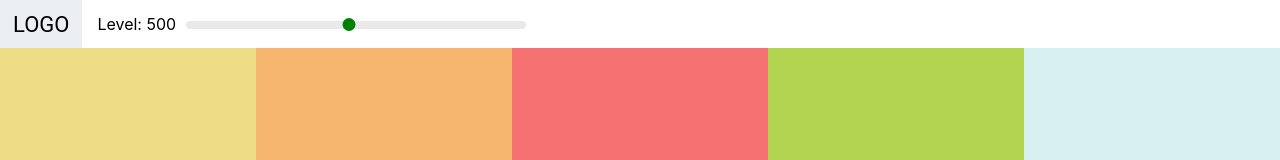
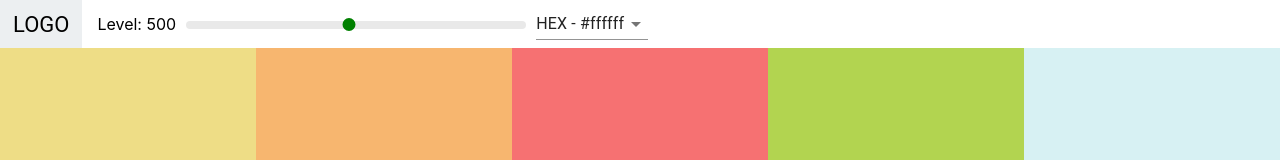
Before and after one commit to xueyublue/colors, a React (Create React App) app: page /palette/flat-ui-colors-american in a window 1280 px wide. Shown: the top 160 px of the page. Built offline with nearby package versions, Linux system fonts and the light colour scheme.

Commit message:
added format selector

```diff
--- a/package.json
+++ b/package.json
@@ -4,6 +4,7 @@
   "private": true,
   "dependencies": {
     "@material-ui/core": "4.12.3",
+    "@material-ui/icons": "^4.11.2",
     "@testing-library/jest-dom": "5.14.1",
     "@testing-library/react": "11.2.7",
     "@testing-library/user-event": "12.8.3",
--- a/src/Navbar.jsx
+++ b/src/Navbar.jsx
@@ -2,8 +2,9 @@ import React from "react";
 import Slider from "rc-slider";
 import "rc-slider/assets/index.css";
 import "./Navbar.css";
+import { MenuItem, Select } from "@material-ui/core";
 
-function Navbar({ level, handleChange }) {
+function Navbar({ level, onLevelChange, format, onFormatChange }) {
   return (
     <header className="Navbar">
       <div className="logo">
@@ -12,8 +13,15 @@ function Navbar({ level, handleChange }) {
       <div className="slider-container">
         <span>Level: {level}</span>
         <div className="slider">
-          <Slider defaultValue={level} min={100} max={900} step={100} onAfterChange={handleChange} />
+          <Slider defaultValue={level} min={100} max={900} step={100} onAfterChange={onLevelChange} />
         </div>
+      </div>
+      <div className="select-container">
+        <Select value={format} onChange={onFormatChange}>
+          <MenuItem value="hex">HEX - #ffffff</MenuItem>
+          <MenuItem value="rgb">RGB - rgb(255,255,255)</MenuItem>
+          <MenuItem value="rgba">RGBA - rgba(255,255,255,1.0)</MenuItem>
+        </Select>
       </div>
     </header>
   );
--- a/src/Palette.jsx
+++ b/src/Palette.jsx
@@ -5,14 +5,22 @@ import "./Palette.css";
 
 function Palette({ palette }) {
   const [level, setLevel] = useState(500);
+  const [format, setFormat] = useState("hex");
 
   const colorBoxes = palette.colors[level].map((item) => (
-    <ColorBox background={item.hex} name={item.name} key={item.name} />
+    <ColorBox background={item[format]} name={item.name} key={item.name} />
   ));
 
   return (
     <div className="Palette">
-      <Navbar level={level} handleChange={(newLevel) => setLevel(newLevel)} />
+      <Navbar
+        level={level}
+        onLevelChange={(newLevel) => setLevel(newLevel)}
+        format={format}
+        onFormatChange={(e) => {
+          setFormat(e.target.value);
+        }}
+      />
       <div className="Palette-colors">{colorBoxes}</div>
     </div>
   );
--- a/src/index.js
+++ b/src/index.js
@@ -4,12 +4,7 @@ import "./index.css";
 import App from "./App";
 import reportWebVitals from "./reportWebVitals";
 
-ReactDOM.render(
-  <React.StrictMode>
-    <App />
-  </React.StrictMode>,
-  document.getElementById("root")
-);
+ReactDOM.render(<App />, document.getElementById("root"));
 
 // If you want to start measuring performance in your app, pass a function
 // to log results (for example: reportWebVitals(console.log))
```
Also changed, not shown: 1 other file (tests, documents, lock files or other folders).
